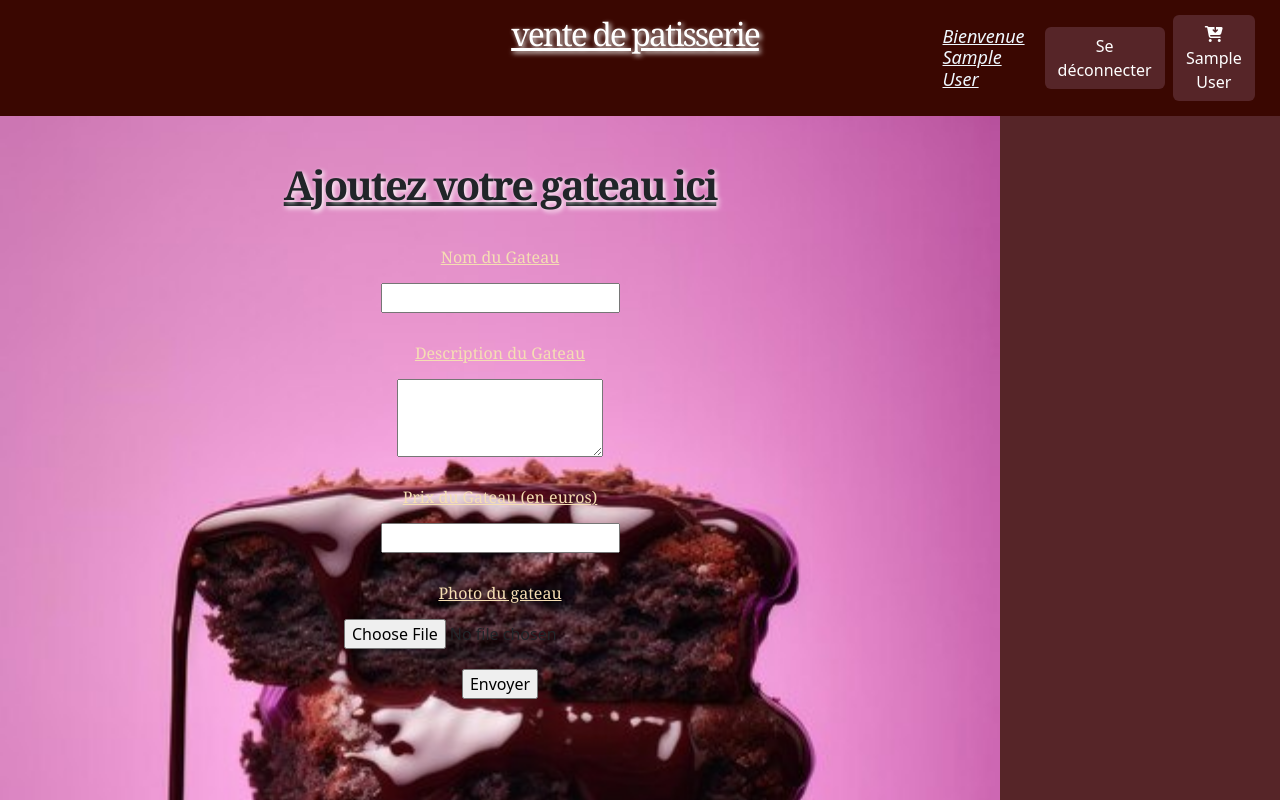
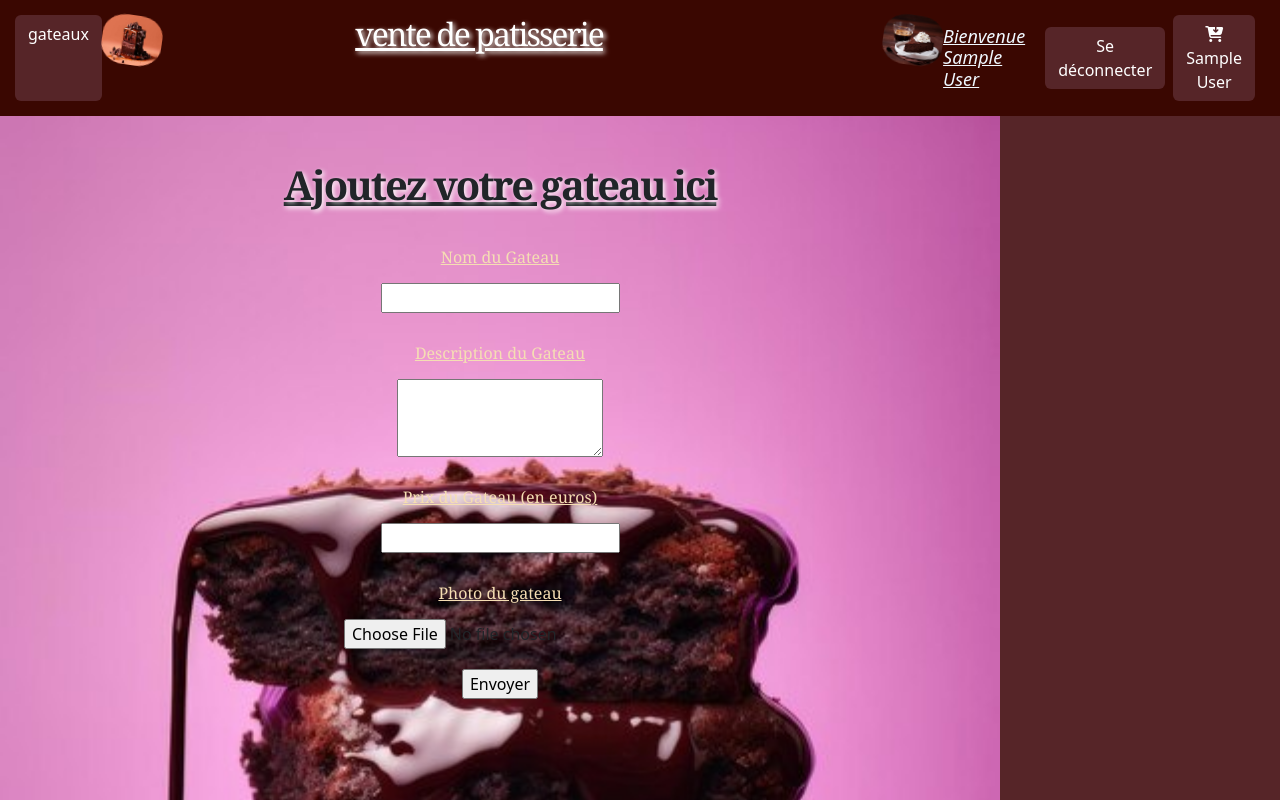
Before and after one commit to nawalbey/vente_de_patisserie, a PHP site: page /vente_de_patisserie/admin/ajout_gateau.php in a window 1280 px wide. Run offline with PHP 8.4, Linux system fonts and the light colour scheme; the visitor is signed in with stand-in values (Sample User, id 1).

Commit message:
liens gateaux animation photo gateaux

```diff
--- a/asset/css/style.css
+++ b/asset/css/style.css
@@ -146,6 +146,13 @@ nav > div {
   display: flex;
   width: 25%;
   justify-content: end;
+
+}
+/* fin */
+
+/* nav > premier enfant div (first-child) */
+nav > div:first-child {
+  justify-content: flex-start;
 }
 /* fin */
 
@@ -198,6 +205,7 @@ h2 {
   justify-content: center;
   width: 60%;
   min-height: 600px;
+  padding-bottom: 60px;
 }
 /* fin */
 
@@ -418,6 +426,7 @@ footer span {
 }
 /* fin */
 
+/* debut de commander */
 #commander {
   text-align: center;
   height: 200px;
@@ -425,16 +434,23 @@ footer span {
   align-items: center;
   justify-content: center;
 }
+/* fin */
+
+/* id# commander */
 #commander a {
   font-size: 30px;
   margin-top: 60px;
 }
+/* fin */
 
-.bienvenue1{
+/* debut classe bienvenue1 */
+.bienvenue1 {
   display: flex;
   align-items: center;
 }
+/* fin */
 
+/* debut classe bienvenue1 et h3 */
 .bienvenue1 h3 {
   text-decoration: underline;
   font-style: italic;
@@ -443,3 +459,77 @@ footer span {
   padding-right: 20px;
   margin: 0;
 }
+/* fin */
+
+/*  debut de la classe imgchocolat img */
+.imgchocolat img {
+  width: 60px;
+  height: 50px;
+  transition: transform 0.3s ease;
+  /* Ajoute une transition de 0.3 secondes avec une fonction d'accélération */
+  animation: rotation 6s linear infinite;
+  border-radius: 40%;
+}
+/* fin */
+
+/* debut de la classe imgchocolat img:hover */
+.imgchocolat img:hover {
+  transform: rotate(
+    20deg
+  ); /* Applique une rotation de 20 degrés au survol de la souris */
+}
+@keyframes rotation {
+  0% {
+    transform: rotate(0deg);
+  }
+  25% {
+    transform: rotate(20deg);
+  }
+  50% {
+    transform: rotate(0deg);
+  }
+  75% {
+    transform: rotate(-20deg);
+  }
+  100% {
+    transform: rotate(0deg);
+  }
+}
+
+
+
+
+/*  debut de la classe imgchocolat img */
+.goutechocolat img {
+  width: 60px;
+  height: 50px;
+  transition: transform 0.3s ease;
+  /* Ajoute une transition de 0.3 secondes avec une fonction d'accélération */
+  animation: rotation 6s linear infinite;
+  border-radius: 40%;
+}
+/* fin */
+
+/* debut de la classe imgchocolat img:hover */
+.goutechocolat img:hover {
+  transform: rotate(
+    20deg
+  ); /* Applique une rotation de 20 degrés au survol de la souris */
+}
+@keyframes rotation {
+  0% {
+    transform: rotate(0deg);
+  }
+  25% {
+    transform: rotate(20deg);
+  }
+  50% {
+    transform: rotate(0deg);
+  }
+  75% {
+    transform: rotate(-20deg);
+  }
+  100% {
+    transform: rotate(0deg);
+  }
+}
--- a/asset/js/structure.js
+++ b/asset/js/structure.js
@@ -29,37 +29,39 @@ document.addEventListener("DOMContentLoaded", function () {
   });
 });
 
-function quantite(event) {
+$(document).ready(function () {
+  $(".ajouter-produit").on("click", function (event) {
+    // function quantite(event) {
     event.preventDefault();
-  var bouton = $(event.target);
+    // var bouton = $(event.target);
+    var gateauxId = $(this).data("gateaux-id");
+    var quantiteSpan = $(this).data("gateaux-quantite");
+    // Trouver l'élément span associé au bouton cliqué
+    // var quantiteSpan = bouton.closest(".card").find(".quantite-gateaux");
 
-  // Trouver l'élément span associé au bouton cliqué
-  var quantiteSpan = bouton.closest(".card").find(".quantite-gateaux");
-
-        console.log(quantiteSpan);
+    // alert(gateauxId);
     // Vérifier si l'élément span a été trouvé
-  if (quantiteSpan.length) {
+    if (quantiteSpan) {
       // Vérifier si le bouton est "plus" ou "minus"
-    var isPlusButton = bouton.hasClass("plus");
-
+      var isPlusButton = $(this).hasClass("plus");
       // Mettre à jour la quantité
-    var currentQuantite = parseInt(quantiteSpan.text(), 10);
+      var currentQuantite = parseInt(quantiteSpan, 10);
       var updateQuantite = isPlusButton
         ? currentQuantite + 1
         : Math.max(currentQuantite - 1, 0);
-    var formData = $(".formCart");
-
       // Envoyer la mise à jour au serveur via AJAX
       $.ajax({
         type: "post",
         url: "../model/achete.php",
-      // data: {
-      //   updateQuantite: updateQuantite,
-      // },
-      data: formData,
+        data: {
+          checkId: gateauxId,
+          updateQuantite: updateQuantite,
+          quantityChange: true,
+        },
         success: function (response) {
+          $("#quantite-gateaux" + gateauxId).text(response.newQuantite);
           // Mettre à jour l'affichage avec la nouvelle quantité
-        quantiteSpan.text(response.newQuantite);
+          $("#nbArticles").text(response.newQuantite);
         },
         error: function (error) {
           console.log("Erreur" + error.message);
@@ -69,7 +71,8 @@ function quantite(event) {
       console.error("Aucun élément span trouvé. Structure HTML incorrecte ?");
       console.log(
         "Contenu HTML de la carte:",
-      bouton.closest(".card")[0].outerHTML
+        $(this).closest(".card")[0].outerHTML
       );
     }
-}
+  });
+});
--- a/inc/nav_bar.php
+++ b/inc/nav_bar.php
@@ -2,9 +2,22 @@
 <?php session_start();
 ?>
 <nav class="navbar2">
-    <div></div>
+    <div>
+        <a href="../views/gateaux.php" class="btn color1">gateaux</a>
+        <div class="imgchocolat">
+            <img src="../asset/img/31727589-piece-de-chocolat-gateau-avec-fondu-chocolat-et-epars-chocolat-puces-generatif-ai-photo.jpg" alt="piece de chocolat">
+        </div>
+    </div>
     <div>
         <h2>vente de patisserie</h2>
+    </div>
+
+      <div>
+        <a href="../views/gateaux.php"></a>
+        <div class="goutechocolat">
+            <img src="../asset/img/i184278-shutterstock-342885410.jpeg" alt="piece de chocolat">
+        </div>
+
     </div>
     <div
         class="navbar1">
@@ -26,6 +39,8 @@
             <span id='nbArticles'><?= $_SESSION['nombre'] ?? ''; ?>
             </span>
         </button>
+
+
     </div>
 </nav>
 <!-- fin de la nav_bar -->
```
Also changed, not shown: model/achete.php (+14 -14 lines), views/panier.php (+9 -9 lines), asset/img/31727589-piece-de-chocolat-gateau-avec-fondu-chocolat-et-epars-chocolat-puces-generatif-ai-photo.jpg (added), asset/img/i184278-shutterstock-342885410.jpeg (added). Lines whose indentation alone changed are shown as unchanged.
